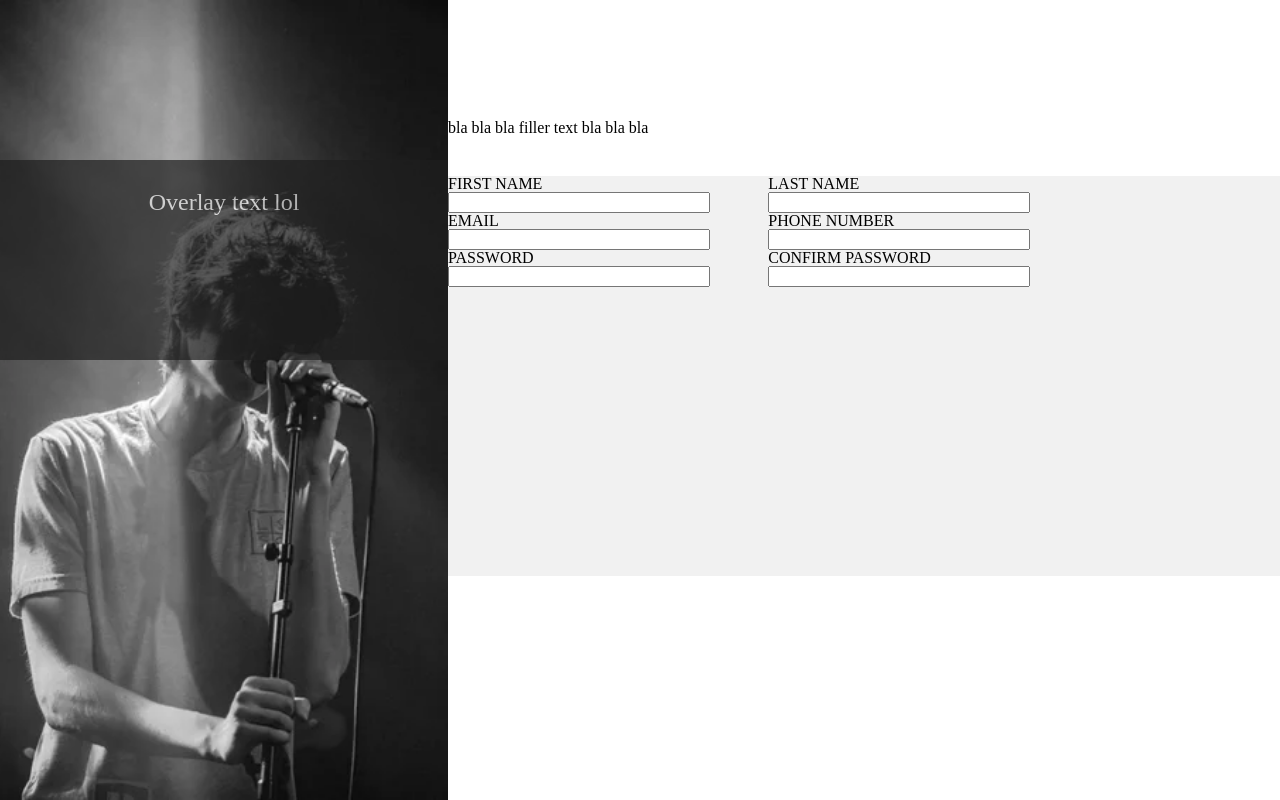
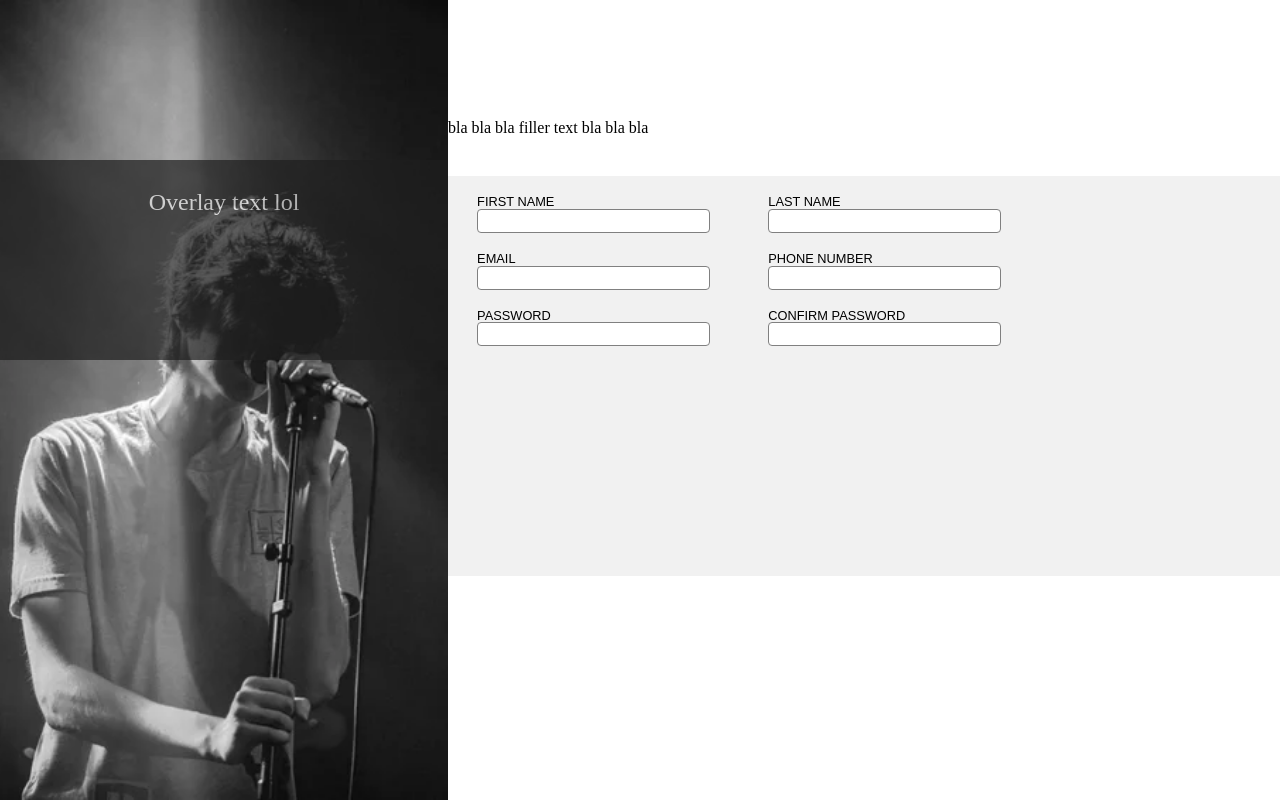
Before and after one commit to nyan-ko/odin-sign-up-form, a plain HTML site: page index.html in a window 1280 px wide. Drawn offline with Linux system fonts and the light colour scheme.

Commit message:
Perform minor formatting & styling

```diff
--- a/style.css
+++ b/style.css
@@ -45,17 +45,34 @@ body {
     width: 100%;
     height: 400px;
     background-color: #f1f1f1;
+    box-shadow: #1e1e1e;
 }
 
 .flex-content {
     display: flex;
     flex-wrap: wrap;
-    justify-content: space-between;
+    justify-content: space-around;
     width: 70%;
 }
 
 .form-item {
-    flex: 0 0 45%;
+    flex: 0 0 40%;
+    margin-top: 20px;
     display: flex;
     flex-direction: column;
 }
+
+.form-item > label {
+    font-family: Arial, Helvetica, sans-serif;
+    font-size: 0.8rem;
+}
+
+.form-item > input {
+    border: 1px solid grey;
+    border-radius: 4px;
+    height: 20px;
+}
+
+.form-item > input:invalid {
+    border-color: rgb(200, 0, 0);
+}
```
